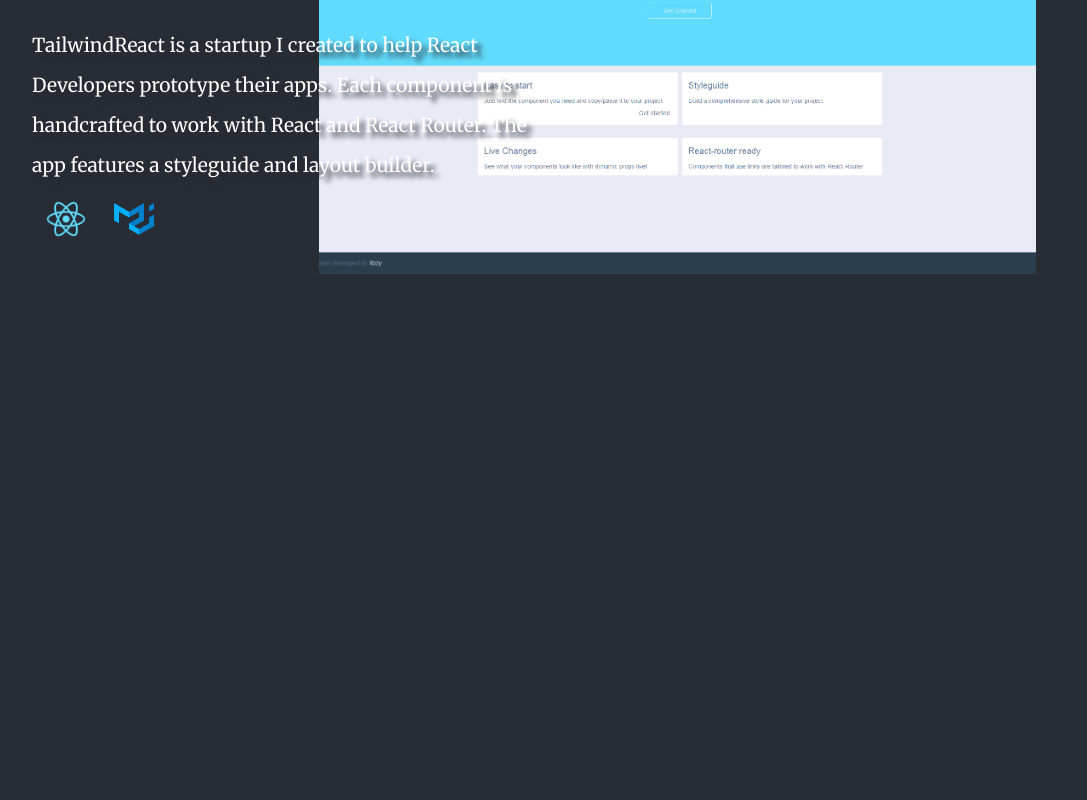
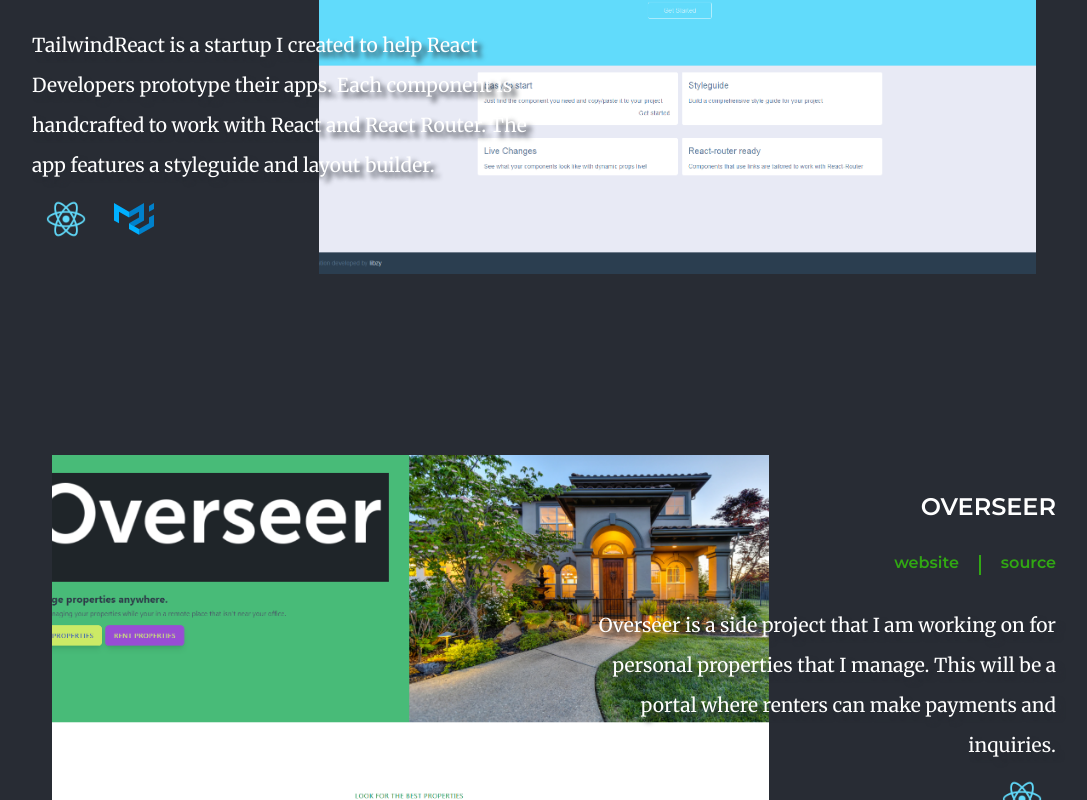
Before and after one commit to pak11273/portfolio, a React (Create React App) app: page / in a window 1280 px wide. Shown: the part 2000-2800 px from the top of the page, without its empty margins (96-1183 px from the left). Built offline with nearby package versions, Linux system fonts and the light colour scheme.

Commit message:
adds overseer to projects

```diff
--- a/src/App.js
+++ b/src/App.js
@@ -2,11 +2,7 @@
 
 import { ProjectLeft, ProjectRight } from "./components"
 import React, { useEffect } from "react"
-import {
-  isFullyVisible,
-  isPartiallyVisible,
-  scrollTo,
-} from "./assets/js/utilities"
+import { isPartiallyVisible, scrollTo } from "./assets/js/utilities"
 
 import { Link } from "react-router-dom"
 import git from "./assets/images/github-logo.png"
@@ -234,6 +230,19 @@
           </ProjectLeft>
         </section>
         <section className="row center-xs">
+          <ProjectRight
+            img="overseer__image"
+            title="Overseer"
+            tech={["ReactJS"]}
+            source="https://github.com/pak11273/overseer"
+            website="http://temporary-shoes.surge.sh/"
+          >
+            Overseer is a side project that I am working on for personal
+            properties that I manage. This will be a portal where renters can
+            make payments and inquiries.
+          </ProjectRight>
+        </section>
+        <section className="row center-xs">
           <div className="footer">
             All Rights Reserved &copy; {new Date().getFullYear()}
           </div>
--- a/src/assets/scss/theme/_index.scss
+++ b/src/assets/scss/theme/_index.scss
@@ -270,6 +270,19 @@
   width: 100%;
 }
 
+.overseer {
+  position: relative;
+}
+
+.overseer__image {
+  background: center/cover no-repeat url("../../images/overseer.png");
+  height: 0;
+  margin: 20px;
+  min-width: 300px;
+  padding-bottom: 49%;
+  width: 100%;
+}
+
 .project__description {
   margin: 0 auto;
   width: 80vw;
@@ -448,4 +461,9 @@
     @extend %image__responsive;
     right: 0px;
   }
+
+  .overseer__image {
+    @extend %image__responsive;
+    left: 0px;
+  }
 }
```
Also changed, not shown: src/assets/images/overseer.png (added).
